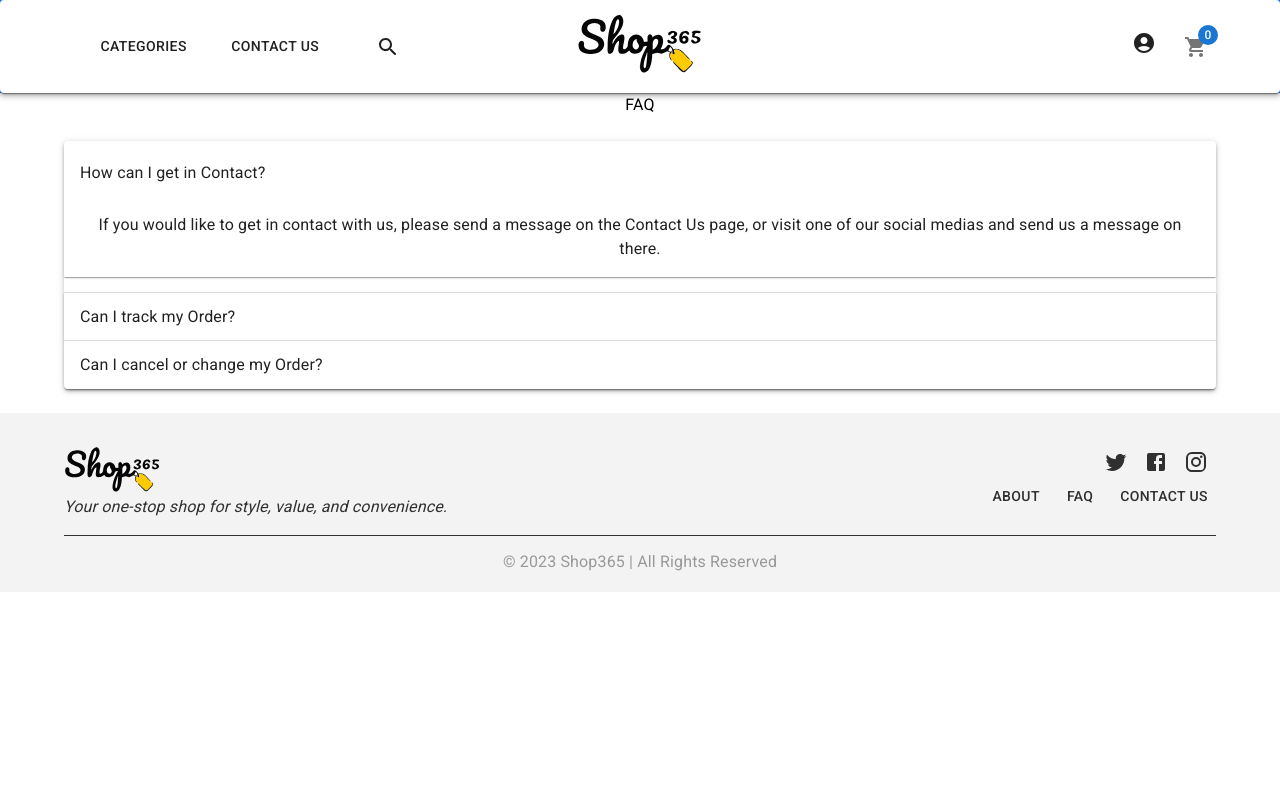
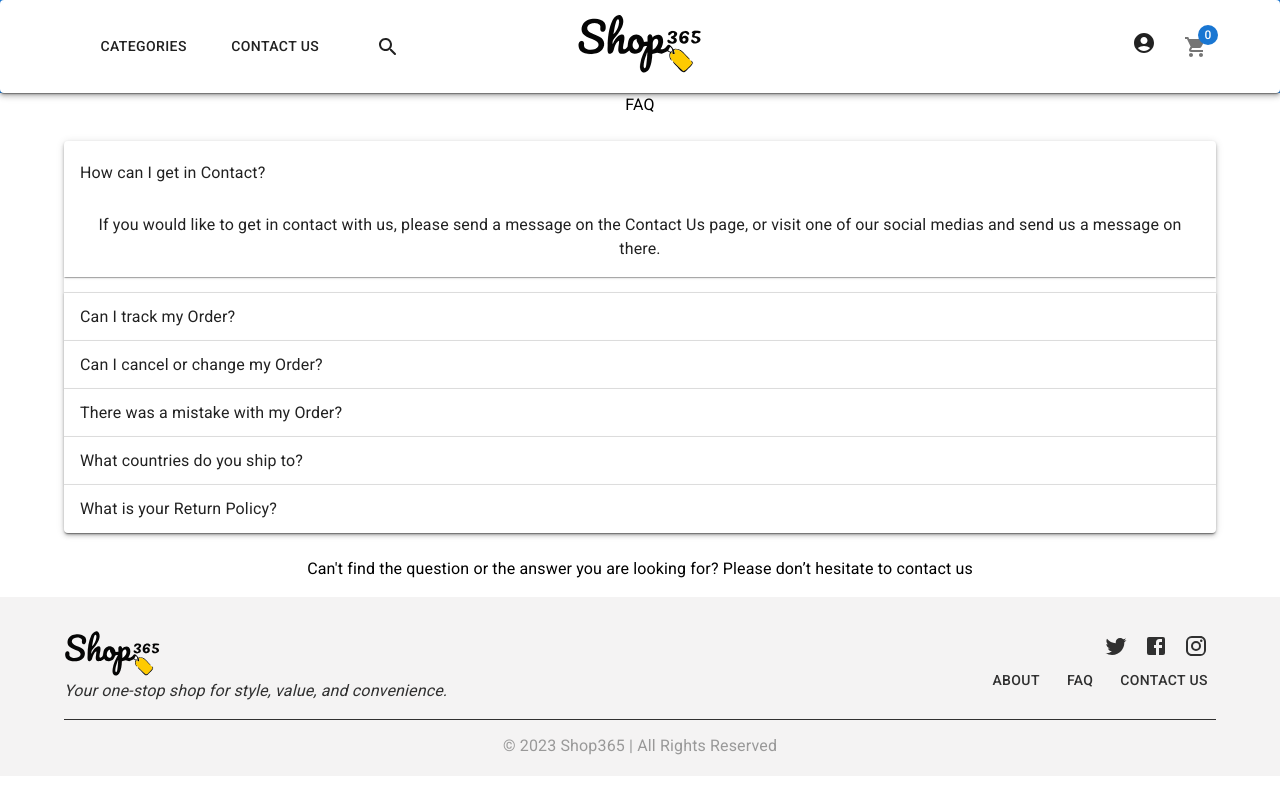
Before and after one commit to iosazee/shop-365, a React (Create React App) app: page /faq in a window 1280 px wide. Shown: the top 794 px of the page. Built offline with nearby package versions, Linux system fonts and the light colour scheme; no server answers; the database is empty.

Commit message:
Added question

```diff
--- a/src/assets/FAQ.json
+++ b/src/assets/FAQ.json
@@ -13,5 +13,20 @@
         "id": 3,
         "question" : "Can I cancel or change my Order?",
         "answer" : "Please fill out a contact form including your name and order number. We will try our best to fulfill your request however if your order has already been dispatched you will need to return it for a refund or an exchange."
+    },
+    {
+        "id": 4,
+        "question" : "There was a mistake with my Order?",
+        "answer" : "If you received the wrong item, or if something is missing from your order, we are sorry! Please fill out a contact form including your name and order number. We will try and solve this issue as fast as possible"
+    },
+    {
+        "id": 5,
+        "question" : "What countries do you ship to?",
+        "answer" : "We ship to over 150 countries, for a full list please fill in a contact form and the full list will be emailed to you"
+    },
+    {
+        "id": 6,
+        "question" : "What is your Return Policy?",
+        "answer" : "If 30 days have gone by since your purchase, unfortunately we can’t offer you a refund or exchange. To be eligible for a return, your item must be unused and in the same condition that you received it. It must also be in the original packaging. "
     }
 ]
--- a/src/components/Faq.js
+++ b/src/components/Faq.js
@@ -29,6 +29,9 @@ function Faq(){
                 )
                 })}
             </Paper>
+            <Typography sx={{my: 2}}>
+                Can't find the question or the answer you are looking for? Please don’t hesitate to contact us
+            </Typography>
         </Container>
     )
 }
```
